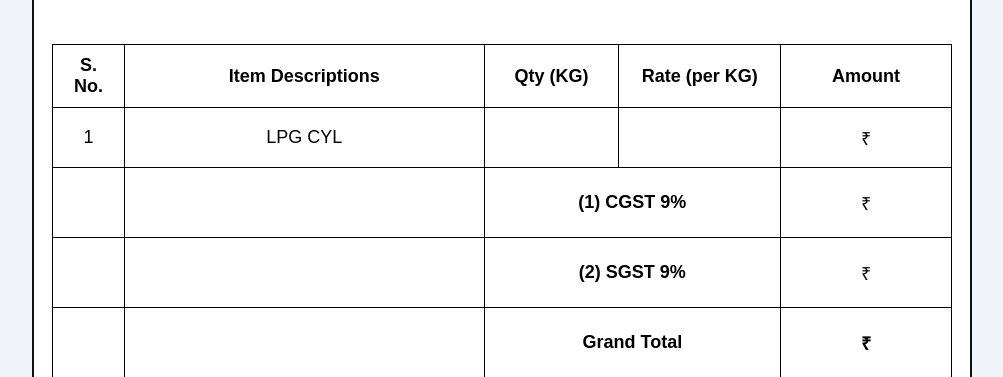
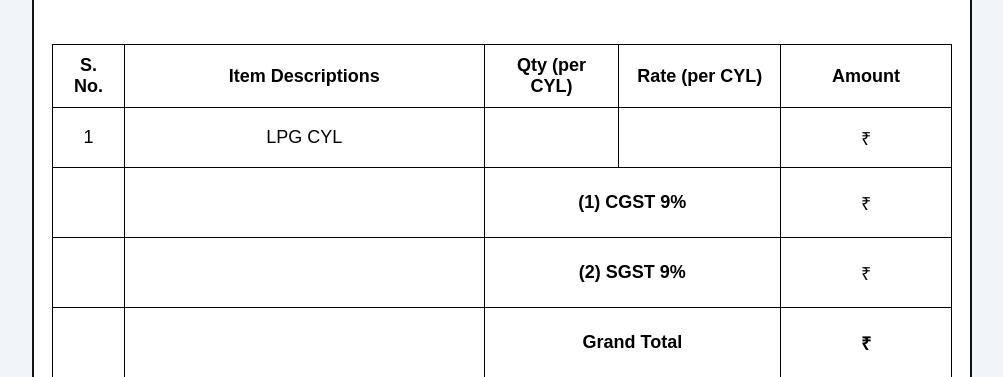
Before and after one commit to ankitshrotriya2202-rgb/go_gas, a Flask app: template templates/booking_receipt.html in a window 1280 px wide. Shown: the part 361-738 px from the top of the page, without its empty margins (138-1141 px from the left). Run offline with Flask 3, Linux system fonts and the light colour scheme; the template is opened without the code that fills it, so the values that code supplies are empty.

Commit message:
Update booking_receipt.html

```diff
--- a/templates/booking_receipt.html
+++ b/templates/booking_receipt.html
@@ -339,11 +339,11 @@
             </th>
 
             <th style="width:15%;">
-                Qty (KG)
+                Qty (per CYL)
             </th>
 
             <th style="width:18%;">
-                Rate (per KG)
+                Rate (per CYL)
             </th>
 
             <th style="width:19%;">
```
